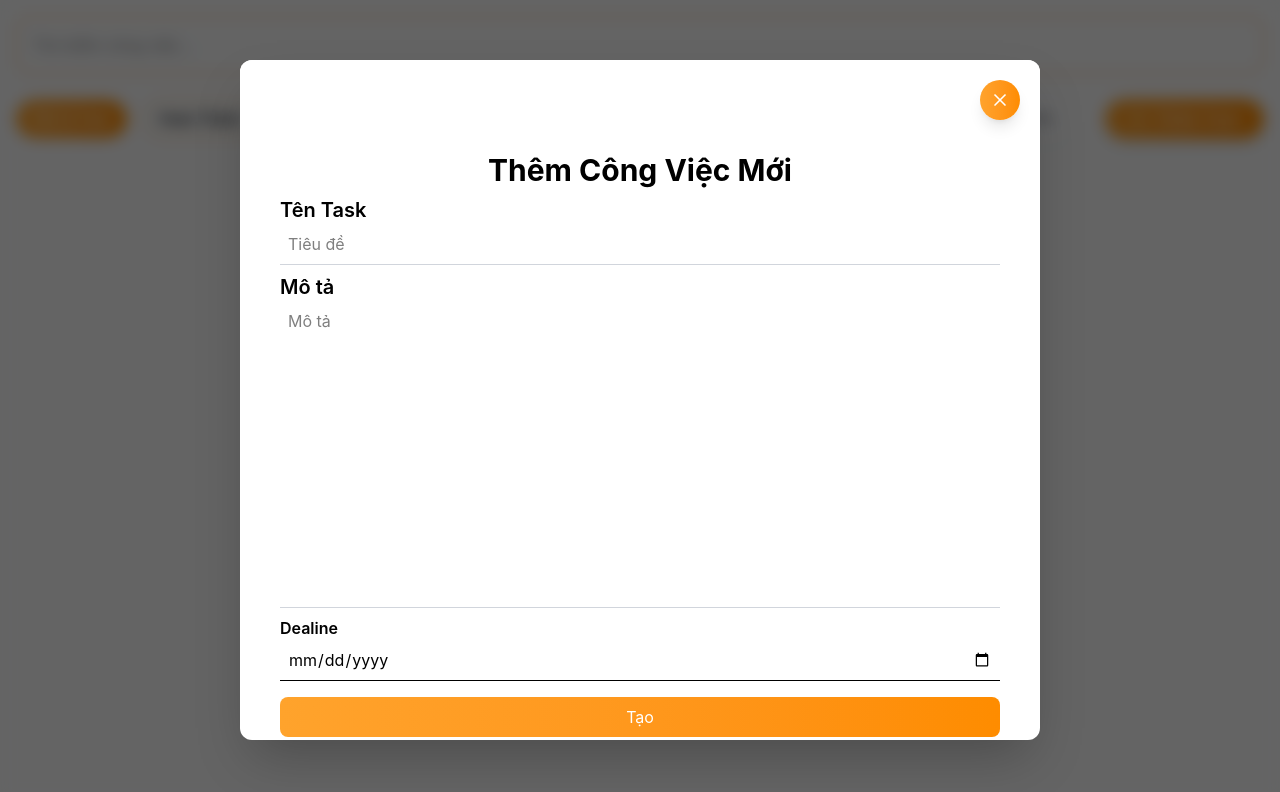
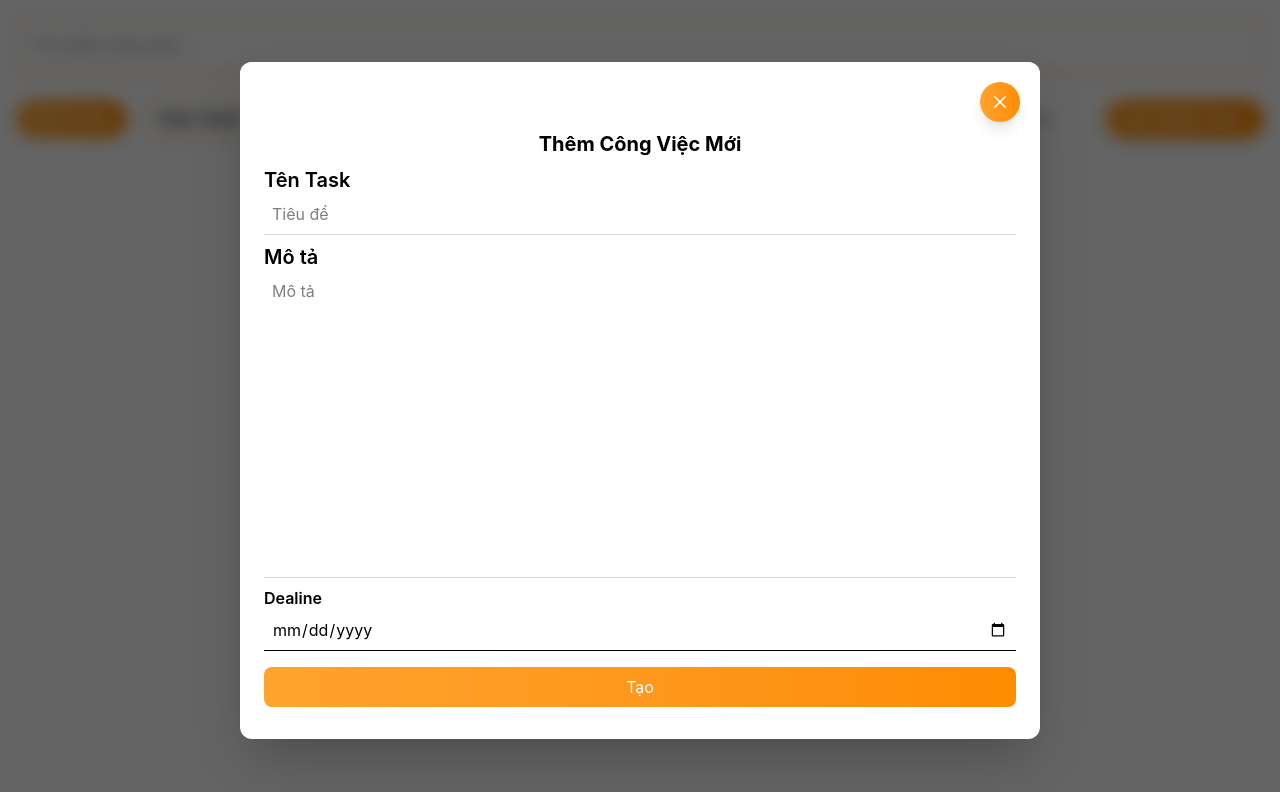
Before and after one commit to PHAM-THANH-DUY-FEDEV/task-manager, a React (Vite) app: page / in a window 1280 px wide. Both pictures are taken after a click on the button "Thêm Task". Shown: the top 792 px of the page. Built offline with nearby package versions, Linux system fonts and the light colour scheme.

Commit message:
style: fix UI add task form

```diff
--- a/src/components/AddTaskForm.jsx
+++ b/src/components/AddTaskForm.jsx
@@ -30,8 +30,8 @@ const AddTaskForm = ({ onAdd }) => {
   };
 
   return (
-    <form onSubmit={handleSubmit} className="mx-auto p-4 flex flex-col gap-2">
-      <p className="text-3xl font-bold text-center">Thêm Công Việc Mới</p>
+    <form onSubmit={handleSubmit} className="mx-auto flex flex-col gap-2">
+      <p className="text-xl font-bold text-center">Thêm Công Việc Mới</p>
       <div className="border-b-gray-300 border-b">
         <p className="text-xl font-semibold cursor-default">Tên Task</p>
         <input
@@ -50,7 +50,7 @@ const AddTaskForm = ({ onAdd }) => {
           placeholder="Mô tả"
           value={task.description}
           onChange={handleChange}
-          className="w-full p-2 outline-none min-h-[300px] resize-none"
+          className="w-full p-2 outline-none md:min-h-[300px] resize-none"
         />
       </div>
       <div>
--- a/src/components/IndexPage.jsx
+++ b/src/components/IndexPage.jsx
@@ -120,8 +120,8 @@ const IndexPage = () => {
                 <X size={20} />
               </button>
             </div>
-            <div className="p-6 pt-0  custom-scrollbar">
-              <div className="mt-2">
+            <div className="p-6 pt-0 custom-scrollbar min-w-[40vh]">
+              <div>
                 {showAddForm ? (
                   <AddTaskForm onAdd={handleAddTask} />
                 ) : (
```
